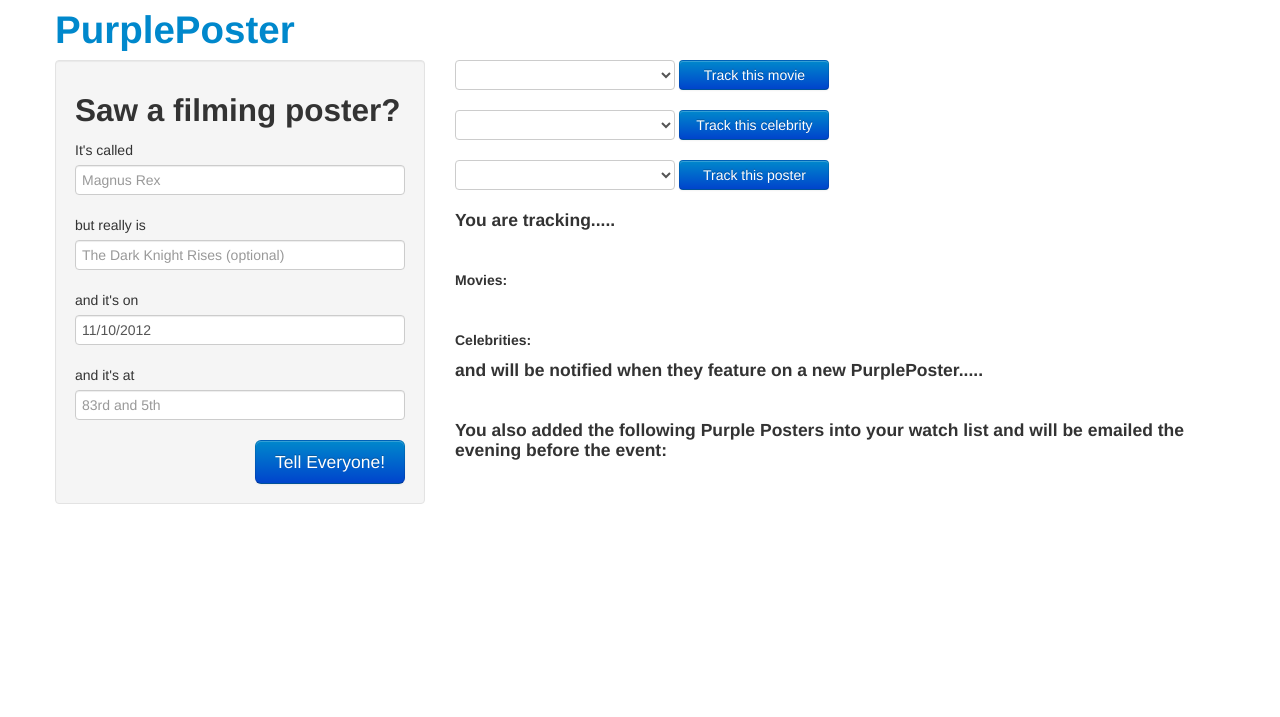
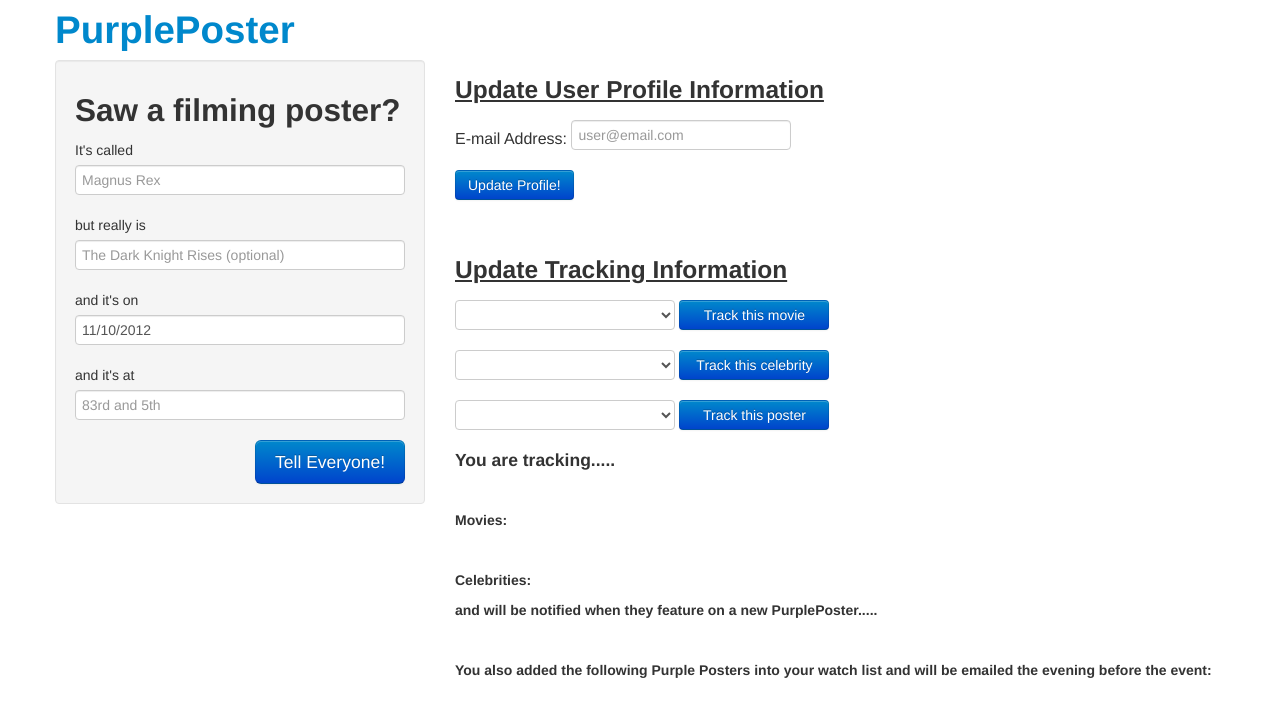
Before and after one commit to jaredp/PurplePoster, a Django app: page /user/ in a window 1280 px wide. Shown: the top 717 px of the page. Run offline with Django 3.2, Linux system fonts and the light colour scheme; the visitor is signed in with stand-in values (Sample User, id 1); data comes from the database, SQL or seed files in the repository; data that the repository does not hold is empty; some libraries are stand-ins or nearby versions.

Commit message:
User can update email via Manage Preferences

```diff
--- a/PurplePoster/EventManager/models.py
+++ b/PurplePoster/EventManager/models.py
@@ -118,6 +118,7 @@ class PurplePoster(models.Model):
 		self.LocationLat = getLoc['lng']
 		self.save()
 
+
 class UserPreference(models.Model):
 	user = models.OneToOneField(User)
 	movie = models.ManyToManyField(Movie)
--- a/PurplePoster/EventManager/templates/userpreference.html
+++ b/PurplePoster/EventManager/templates/userpreference.html
@@ -2,6 +2,29 @@
 {% extends "base.html" %}
 
 {% block mainblock %}
+
+<h3><u>Update User Profile Information</u></h3>
+<div id="user-profile-forms">
+	<form method="post" action="updateProfile/">
+	{% csrf_token %}
+		<div class="control-group">
+			<div class="controls">
+				E-mail Address: <input type="text"  name="email-text" placeholder="user@email.com" />
+			</div>
+		</div>
+		<button class="btn btn-primary" type="submit">
+			Update Profile!
+		</button>
+	</form>
+</div>
+<P>&nbsp<P>
+
+
+
+
+
+<h3><u>Update Tracking Information</u></h3>
+
 <div id="tracking-forms">
 	<div id="track-movie-form">
 		<form method="post" action="trackmovie/" >
@@ -57,8 +80,8 @@
 				{{ user_actor.actorName }} </br>
 			{% endfor %}
 	</div>
-<h4>and will be notified when they feature on a new PurplePoster.....</h4></br>
-<h4>You also added the following Purple Posters into your watch list and will be emailed the evening before the event:</h4>
+<h5>and will be notified when they feature on a new PurplePoster.....</h5></br>
+<h5>You also added the following Purple Posters into your watch list and will be emailed the evening before the event:</h5>
 		<div id="user-poster">
 			{% for user_poster in user_posters %}
 				{{ user_poster.alias }} - {{ user_poster.movie.name }}</br>
--- a/PurplePoster/EventManager/urls.py
+++ b/PurplePoster/EventManager/urls.py
@@ -53,11 +53,13 @@ urlpatterns = patterns('',
 
 	url(r'signup/$', signup),
 
+
 	(r'logout/$', 'django.contrib.auth.views.logout',{'next_page': '../'}),
 	url(r'^accounts/profile/$', profile),
 
 	url(r'trackmovie/$', trackmovie),
 	url(r'trackactor/$', trackactor),
 	url(r'trackposter/$', trackposter),
+	url(r'updateProfile/$', updateProfile),
 
 )
--- a/PurplePoster/EventManager/views.py
+++ b/PurplePoster/EventManager/views.py
@@ -111,6 +111,14 @@ def profile(request):
 #		up.save()														#Save record
 #	return HttpResponseRedirect('/user/')
 
+
+@login_required
+def updateProfile(request):
+	request.user.email = request.POST['email-text']
+	request.user.save()
+	return HttpResponseRedirect('../')
+
+
 @login_required
 def trackmovie(request):
 	up = getUserPreference(request.user)
```
Also changed, not shown: PurplePoster/PurplePoster/settings.py (line endings or trailing spaces), 1 other file.
